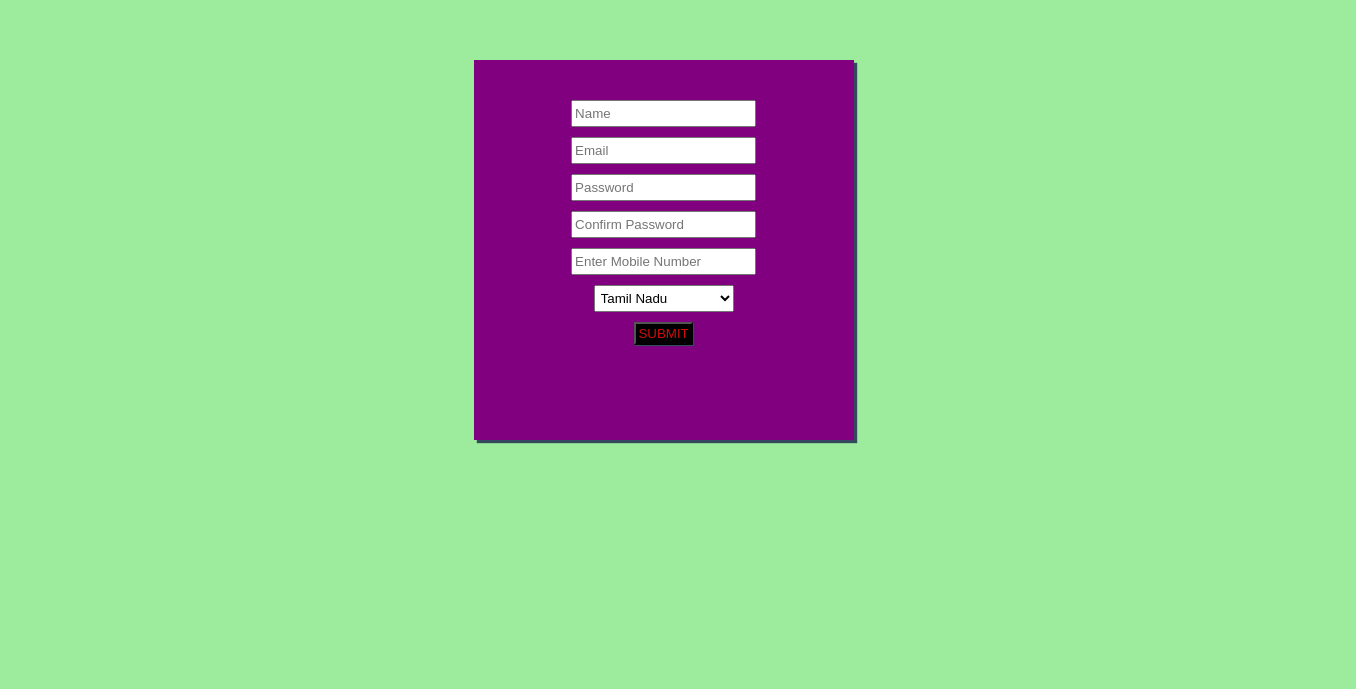
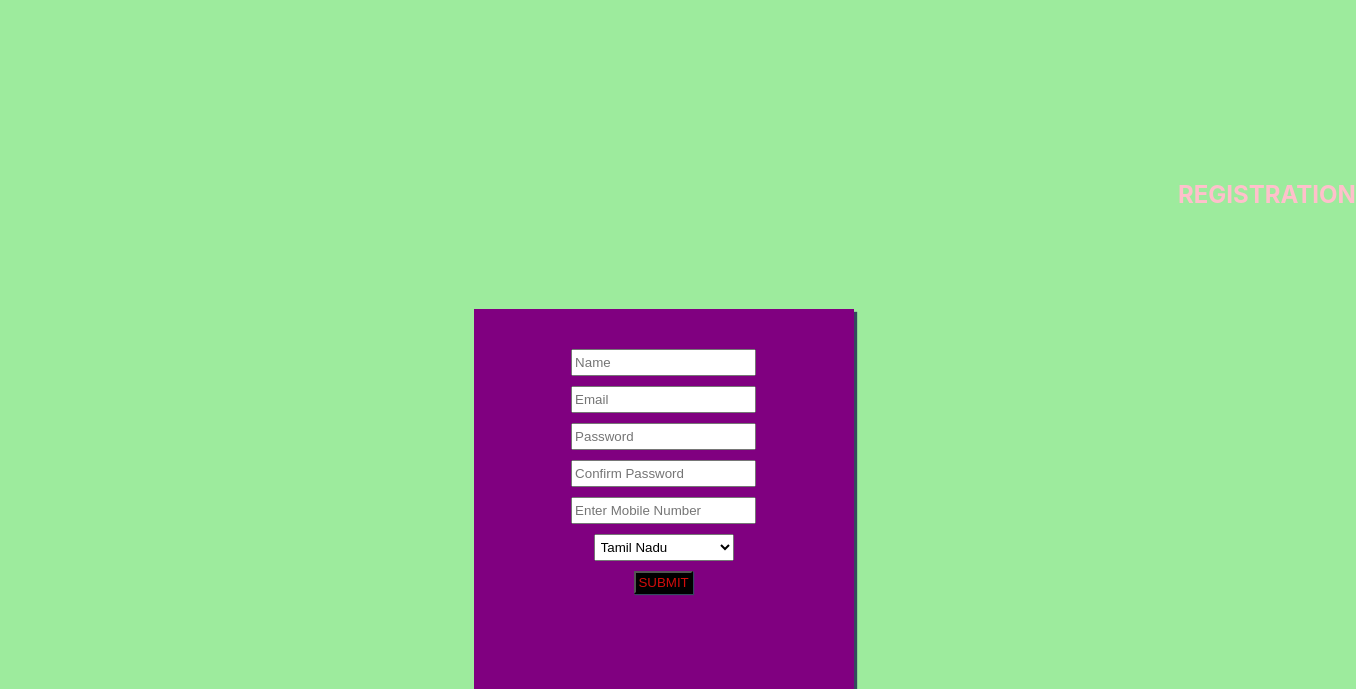
Before and after one commit to sharuhasan/react_shastra_webops, a React (Create React App) app in the folder myfirstreact/: page / in a window 1280 px wide. Shown: the part 140-829 px from the top of the page, 1356 px wide, since content can reach past the window. Before the commit the page ends 800 px from the top, so only its background shows below. Built offline with nearby package versions, Linux system fonts and the light colour scheme.

Commit message:
Update App.js

```diff
--- a/myfirstreact/src/App.js
+++ b/myfirstreact/src/App.js
@@ -7,6 +7,7 @@ class App extends Component {
     render() {
       return (
       <div className="App" >
+            <h2 style={{marginLeft:1178,paddingTop:120,marginBottom:0}}>REGISTRATION</h2>
             <VForm />
       </div>
       );
```
